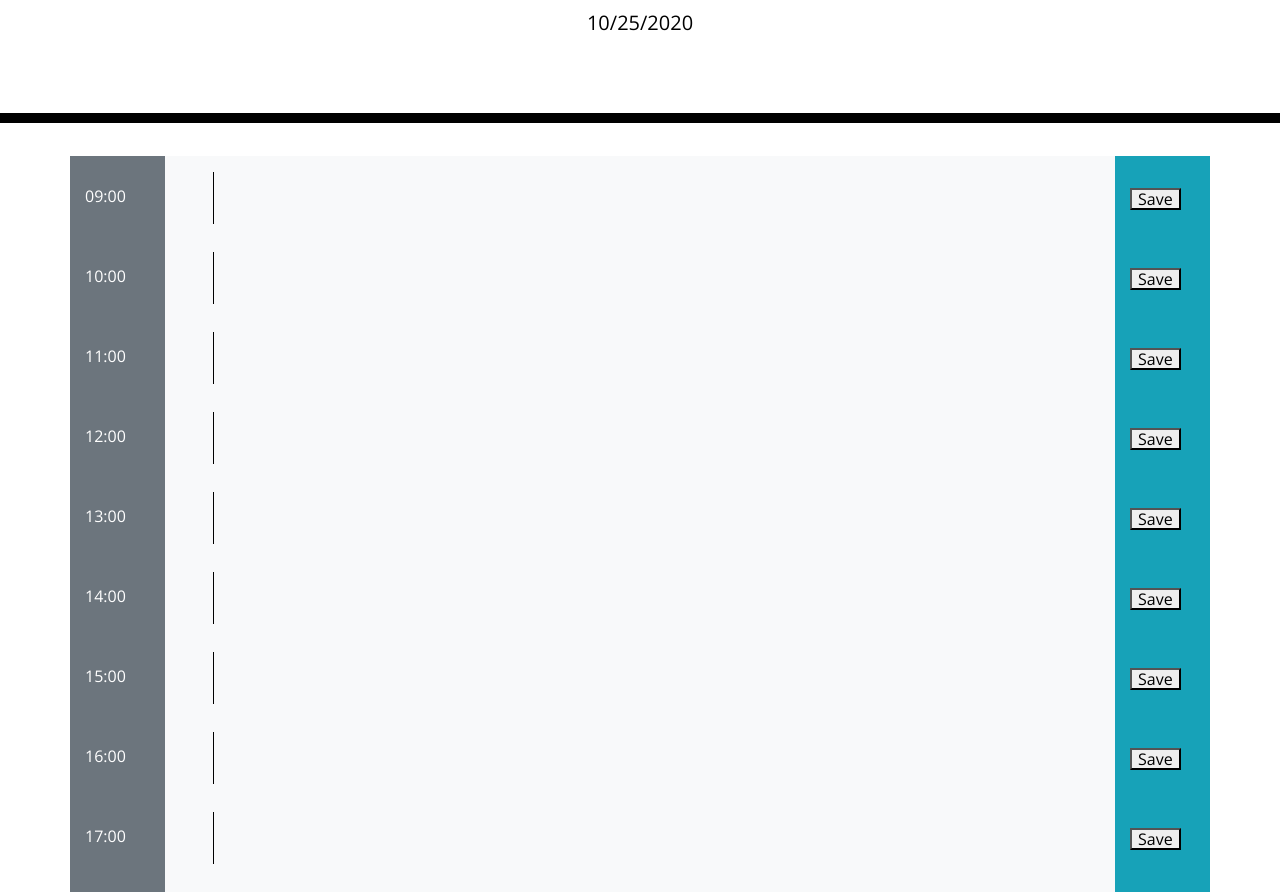
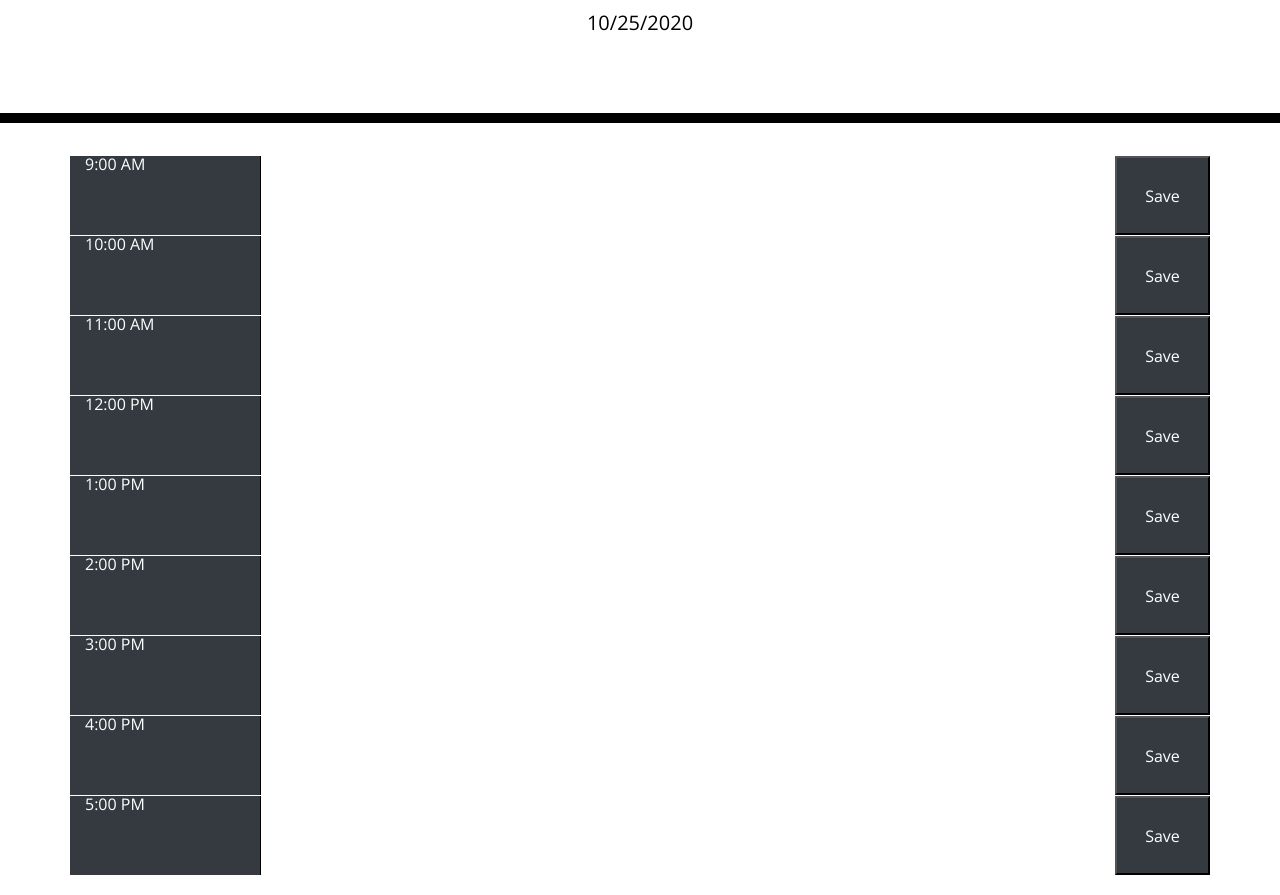
Before and after one commit to kfreeborg/daily-planner, a plain HTML site: page index.html in a window 1280 px wide. Shown: the part 181-1076 px from the top of the page. Drawn offline with nearby package versions, Linux system fonts and the light colour scheme.

Commit message:
redo html to look more like example and read easier

```diff
--- a/assets/js/script.js
+++ b/assets/js/script.js
@@ -2,7 +2,7 @@
 // WHEN I open the planner
 // THEN the current day is displayed at the top of the calendar
 var today = moment().format('l');
-$(".today").append(today);
+$(".date").append(today);
 
 // WHEN I scroll down
 // THEN I am presented with time blocks for standard business hours
@@ -11,6 +11,38 @@ $(".today").append(today);
 
 // WHEN I view the time blocks for that day
 // THEN each time block is color - coded to indicate whether it is in the past, present, or future
+// var auditTask = function (taskEl) {
+//   // get time from time element
+//   var date = $(taskEl).find(".time").text().trim();
+//   // ensure it worked
+//   console.log(date);
+
+//   // convert to moment object at 5:00pm
+//   var time = moment(date, "L").set("hour", 17);
+//   // this should print out an object for the value of the date variable, but at 5:00pm of that date
+//   console.log(time);
+
+//   // apply new class if task is near/over due date
+//   if (moment().isAfter(time)) {
+//     $(taskEl).addClass("list-group-item-danger");
+//   }
+
+// };
+
+// check due date
+// auditTask(taskLi);
+
+//var timeBlocks = // array?
+var currentTime = moment().format('LT');
+console.log(currentTime);
+function timeColor() {
+  // remove any old classes from element
+  $(taskEl).removeClass("text-item-bg-light");
+
+  if (moment().isAfter(time)) {
+    $(taskEl).addClass("text-item-danger");
+  }
+};
 
 
 
--- a/index.html
+++ b/index.html
@@ -17,117 +17,63 @@
   <header class="jumbotron">
     <h1 class="display-3">Work Day Scheduler</h1>
     <p class="lead">A simple calendar app for scheduling your work day</p>
-    <p id="currentDay" class="lead today"></p>
+    <p id="currentDay" class="lead date"></p>
   </header>
 
   <div class="container">
 
     <div class="row justify-content-center">
-      <div class="col-1 bg-secondary text-white">
-        <p>09:00</p>
-      </div>
-      <div class="col-10 bg-light text-black">
-        <textarea class="col-10" type="text"></textarea>
-      </div>
-      <div class="col-1 bg-info text-white">
-        <button>Save</button>
-      </div>
+      <div class="col-2 bg-dark text-white" id="timeBlock">9:00 AM</div>
+      <textarea class="col-9" id="timeEntry"></textarea>
+      <button class="col-1 bg-dark text-white" id="save"><span class="save">Save</span></button>
     </div>
 
     <div class="row justify-content-center">
-      <div class="col-1 bg-secondary text-white">
-        <p>10:00</p>
-      </div>
-      <div class="col-10 bg-light text-black">
-        <textarea class="col-10" type="text"></textarea>
-      </div>
-      <div class="col-1 bg-info text-white">
-        <button>Save</button>
-      </div>
+      <div class="col-2 bg-dark text-white" id="timeBlock">10:00 AM</div>
+      <textarea class="col-9" id="timeEntry"></textarea>
+      <button class="col-1 bg-dark text-white" id="save"><span class="save">Save</span></button>
     </div>
 
     <div class="row justify-content-center">
-      <div class="col-1 bg-secondary text-white">
-        <p>11:00</p>
-      </div>
-      <div class="col-10 bg-light text-black">
-        <textarea class="col-10" type="text"></textarea>
-      </div>
-      <div class="col-1 bg-info text-white">
-        <button>Save</button>
-      </div>
+      <div class="col-2 bg-dark text-white" id="timeBlock">11:00 AM</div>
+      <textarea class="col-9" id="timeEntry"></textarea>
+      <button class="col-1 bg-dark text-white" id="save"><span class="save">Save</span></button>
     </div>
 
     <div class="row justify-content-center">
-      <div class="col-1 bg-secondary text-white">
-        <p>12:00</p>
-      </div>
-      <div class="col-10 bg-light text-black">
-        <textarea class="col-10" type="text"></textarea>
-      </div>
-      <div class="col-1 bg-info text-white">
-        <button>Save</button>
-      </div>
+      <div class="col-2 bg-dark text-white" id="timeBlock">12:00 PM</div>
+      <textarea class="col-9" id="timeEntry"></textarea>
+      <button class="col-1 bg-dark text-white" id="save"><span class="save">Save</span></button>
     </div>
 
     <div class="row justify-content-center">
-      <div class="col-1 bg-secondary text-white">
-        <p>13:00</p>
-      </div>
-      <div class="col-10 bg-light text-black">
-        <textarea class="col-10" type="text"></textarea>
-      </div>
-      <div class="col-1 bg-info text-white">
-        <button>Save</button>
-      </div>
+      <div class="col-2 bg-dark text-white" id="timeBlock">1:00 PM</div>
+      <textarea class="col-9" id="timeEntry"></textarea>
+      <button class="col-1 bg-dark text-white" id="save"><span class="save">Save</span></button>
     </div>
 
     <div class="row justify-content-center">
-      <div class="col-1 bg-secondary text-white">
-        <p>14:00</p>
-      </div>
-      <div class="col-10 bg-light text-black">
-        <textarea class="col-10" type="text"></textarea>
-      </div>
-      <div class="col-1 bg-info text-white">
-        <button>Save</button>
-      </div>
+      <div class="col-2 bg-dark text-white" id="timeBlock">2:00 PM</div>
+      <textarea class="col-9" id="timeEntry"></textarea>
+      <button class="col-1 bg-dark text-white" id="save"><span class="save">Save</span></button>
     </div>
 
     <div class="row justify-content-center">
-      <div class="col-1 bg-secondary text-white">
-        <p>15:00</p>
-      </div>
-      <div class="col-10 bg-light text-black">
-        <textarea class="col-10" type="text"></textarea>
-      </div>
-      <div class="col-1 bg-info text-white">
-        <button>Save</button>
-      </div>
+      <div class="col-2 bg-dark text-white" id="timeBlock">3:00 PM</div>
+      <textarea class="col-9" id="timeEntry"></textarea>
+      <button class="col-1 bg-dark text-white" id="save"><span class="save">Save</span></button>
     </div>
 
     <div class="row justify-content-center">
-      <div class="col-1 bg-secondary text-white">
-        <p>16:00</p>
-      </div>
-      <div class="col-10 bg-light text-black">
-        <textarea class="col-10" type="text"></textarea>
-      </div>
-      <div class="col-1 bg-info text-white">
-        <button>Save</button>
-      </div>
+      <div class="col-2 bg-dark text-white" id="timeBlock">4:00 PM</div>
+      <textarea class="col-9" id="timeEntry"></textarea>
+      <button class="col-1 bg-dark text-white" id="save"><span class="save">Save</span></button>
     </div>
 
     <div class="row justify-content-center">
-      <div class="col-1 bg-secondary text-white">
-        <p>17:00</p>
-      </div>
-      <div class="col-10 bg-light text-black">
-        <textarea class="col-10" type="text"></textarea>
-      </div>
-      <div class="col-1 bg-info text-white">
-        <button>Save</button>
-      </div>
+      <div class="col-2 bg-dark text-white" id="timeBlock">5:00 PM</div>
+      <textarea class="col-9" id="timeEntry"></textarea>
+      <button class="col-1 bg-dark text-white" id="save"><span class="save">Save</span></button>
     </div>
 
   </div>
```
